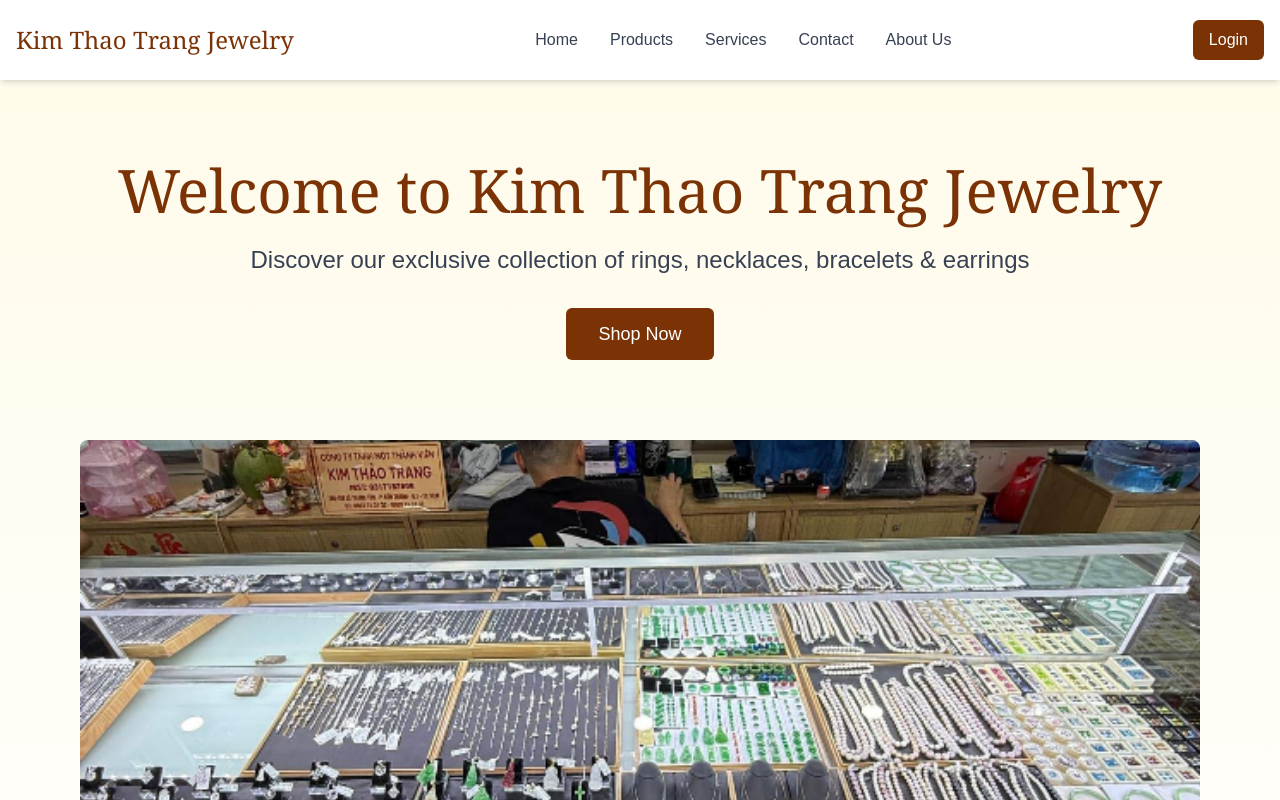
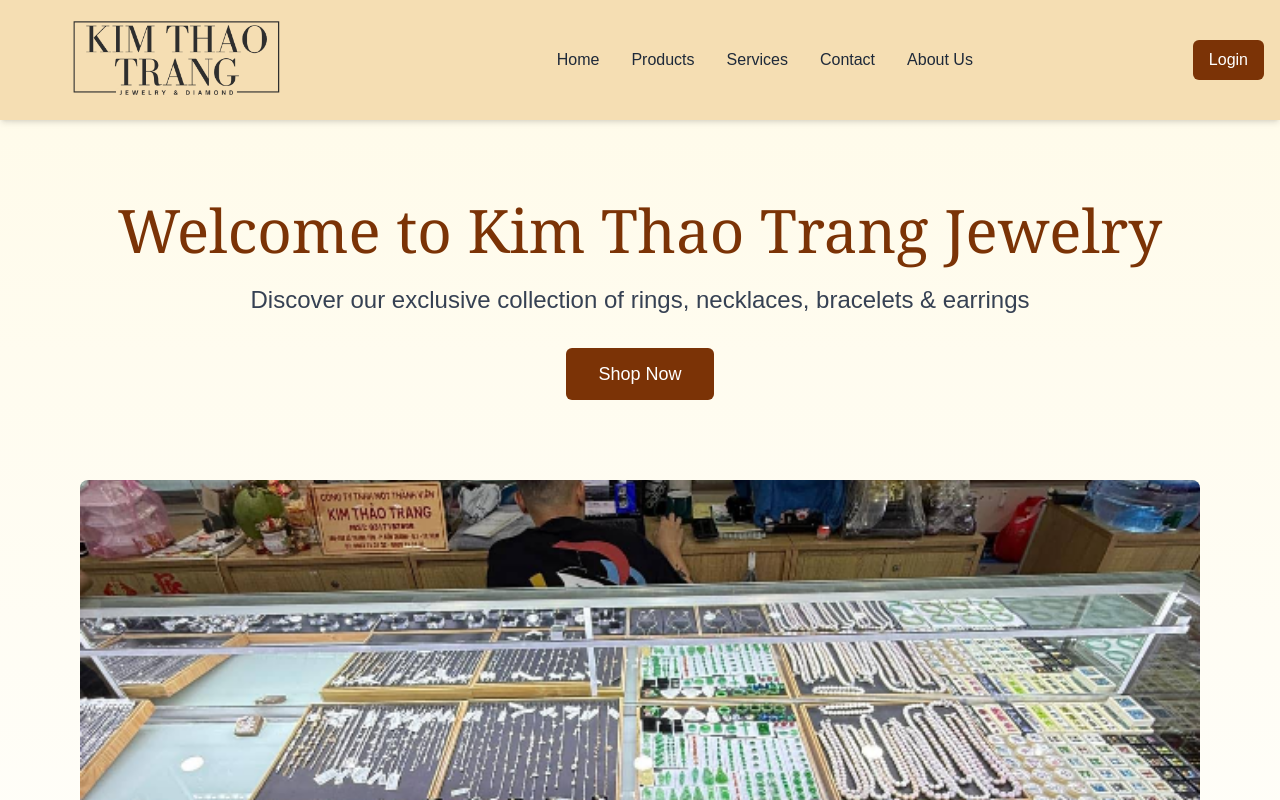
Before and after one commit to tonyt243/Jewelry-Store-FullStack, a Next.js app: page / in a window 1280 px wide. Shown: the top 800 px of the page. Built offline with nearby package versions, Linux system fonts and the light colour scheme; no server answers.

Commit message:
feat: add logo

```diff
--- a/src/app/page.tsx
+++ b/src/app/page.tsx
@@ -1,5 +1,4 @@
 import Link from 'next/link';
-import Image from 'next/image';
 import Carousel from '@/components/Carousel';
 
 export default function Home() {
@@ -15,6 +14,7 @@
       {/* Hero Section */}
       <section className="relative bg-gradient-to-b from-amber-50 to-white">
         <div className="max-w-7xl mx-auto px-4 py-20 text-center">
+
           <h1 className="text-5xl md:text-6xl font-serif text-amber-900 mb-6">
             Welcome to Kim Thao Trang Jewelry
           </h1>
@@ -50,11 +50,10 @@
                 className="group"
               >
                 <div className="relative aspect-square rounded-lg overflow-hidden mb-4">
-                  <Image
+                  <img
                     src={category.image}
                     alt={category.name}
-                    fill
-                    className="object-cover group-hover:scale-110 transition duration-300"
+                    className="w-full h-full object-cover group-hover:scale-110 transition duration-300"
                   />
                 </div>
                 <h3 className="text-xl font-serif text-center text-amber-900 mb-2">
--- a/src/components/Navbar.tsx
+++ b/src/components/Navbar.tsx
@@ -7,49 +7,51 @@
   const { user, signOut } = useAuth();
 
   return (
-    <nav className="bg-white shadow-md sticky top-0 z-50">
+    <nav className="bg-[#f5deb3] shadow-md sticky top-0 z-50">
       <div className="max-w-7xl mx-auto px-4">
-        <div className="flex justify-between items-center h-20">
+        <div className="flex justify-between items-center h-30">
           {/* Logo */}
-          <Link href="/" className="flex items-center space-x-2">
-            <div className="text-2xl font-serif text-amber-900">
-              Kim Thao Trang Jewelry
-            </div>
+          <Link href="/" className="flex items-center space-x-3">
+            <img
+              src="/images/logotest.png"
+              alt="Kim Thao Trang Jewelry"
+              className="h-30 object-contain"
+            />
           </Link>
 
           {/* Navigation Links */}
           <div className="hidden md:flex space-x-8 items-center">
             <Link
               href="/"
-              className="text-gray-700 hover:text-amber-900 transition font-medium relative group"
+              className="text-gray-800 hover:text-amber-900 transition font-medium relative group"
             >
               Home
               <span className="absolute bottom-0 left-0 w-0 h-0.5 bg-amber-900 group-hover:w-full transition-all duration-300"></span>
             </Link>
             <Link
               href="/products"
-              className="text-gray-700 hover:text-amber-900 transition font-medium relative group"
+              className="text-gray-800 hover:text-amber-900 transition font-medium relative group"
             >
               Products
               <span className="absolute bottom-0 left-0 w-0 h-0.5 bg-amber-900 group-hover:w-full transition-all duration-300"></span>
             </Link>
             <Link
               href="/services"
-              className="text-gray-700 hover:text-amber-900 transition font-medium relative group"
+              className="text-gray-800 hover:text-amber-900 transition font-medium relative group"
             >
               Services
               <span className="absolute bottom-0 left-0 w-0 h-0.5 bg-amber-900 group-hover:w-full transition-all duration-300"></span>
             </Link>
             <Link
               href="/contact"
-              className="text-gray-700 hover:text-amber-900 transition font-medium relative group"
+              className="text-gray-800 hover:text-amber-900 transition font-medium relative group"
             >
               Contact
               <span className="absolute bottom-0 left-0 w-0 h-0.5 bg-amber-900 group-hover:w-full transition-all duration-300"></span>
             </Link>
             <Link
               href="/about"
-              className="text-gray-700 hover:text-amber-900 transition font-medium relative group"
+              className="text-gray-800 hover:text-amber-900 transition font-medium relative group"
             >
               About Us
               <span className="absolute bottom-0 left-0 w-0 h-0.5 bg-amber-900 group-hover:w-full transition-all duration-300"></span>
@@ -57,7 +59,7 @@
             {user && (
               <Link
                 href="/favorites"
-                className="text-gray-700 hover:text-amber-900 transition font-medium relative group"
+                className="text-gray-800 hover:text-amber-900 transition font-medium relative group"
               >
                 Favorites
                 <span className="absolute bottom-0 left-0 w-0 h-0.5 bg-amber-900 group-hover:w-full transition-all duration-300"></span>
@@ -69,7 +71,7 @@
           <div className="flex items-center space-x-4">
             {user ? (
               <>
-                <span className="text-gray-700 font-medium">
+                <span className="text-gray-800 font-medium">
                   Welcome, {user.user_metadata?.name || 'User'}!
                 </span>
                 <button
```
